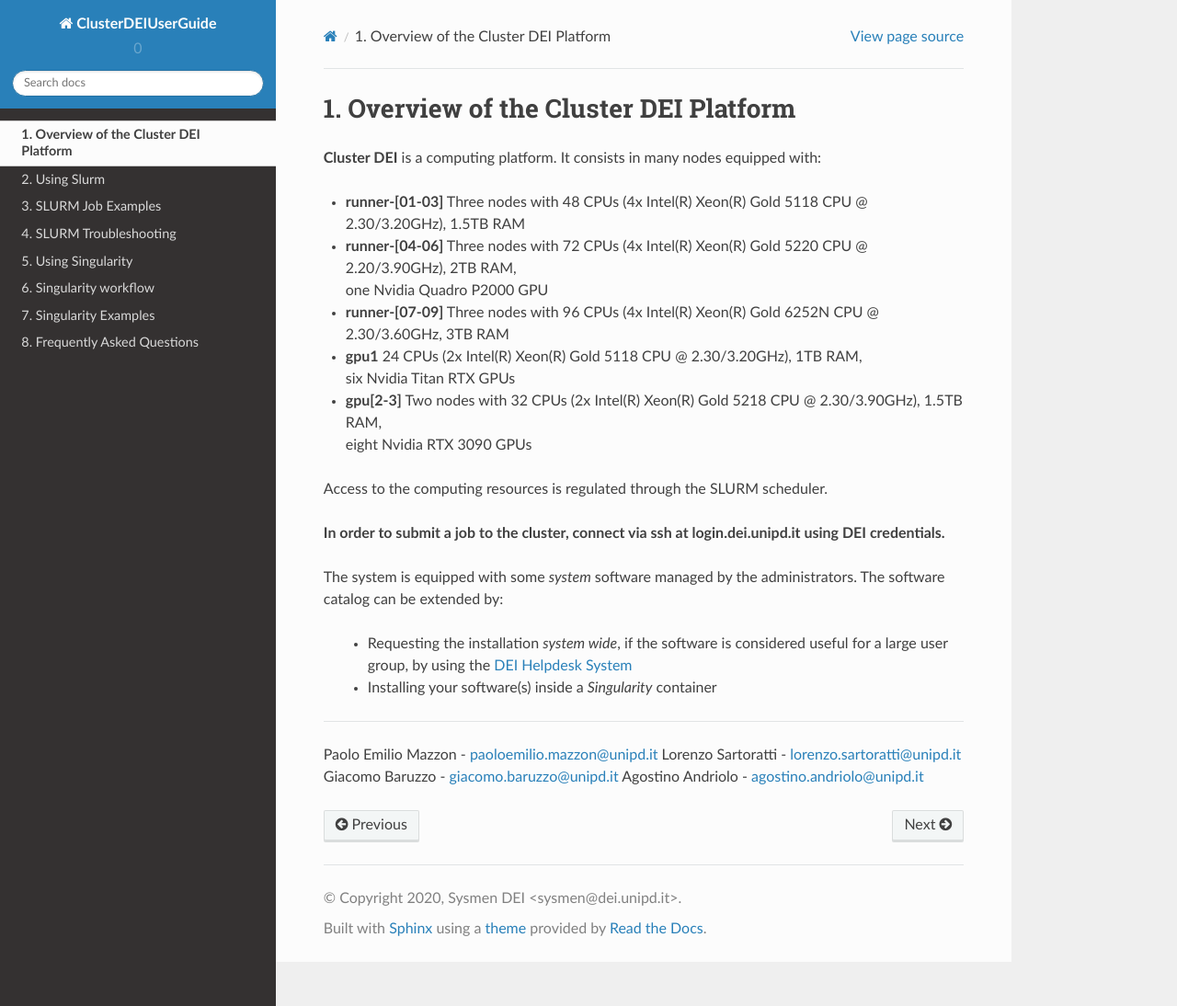
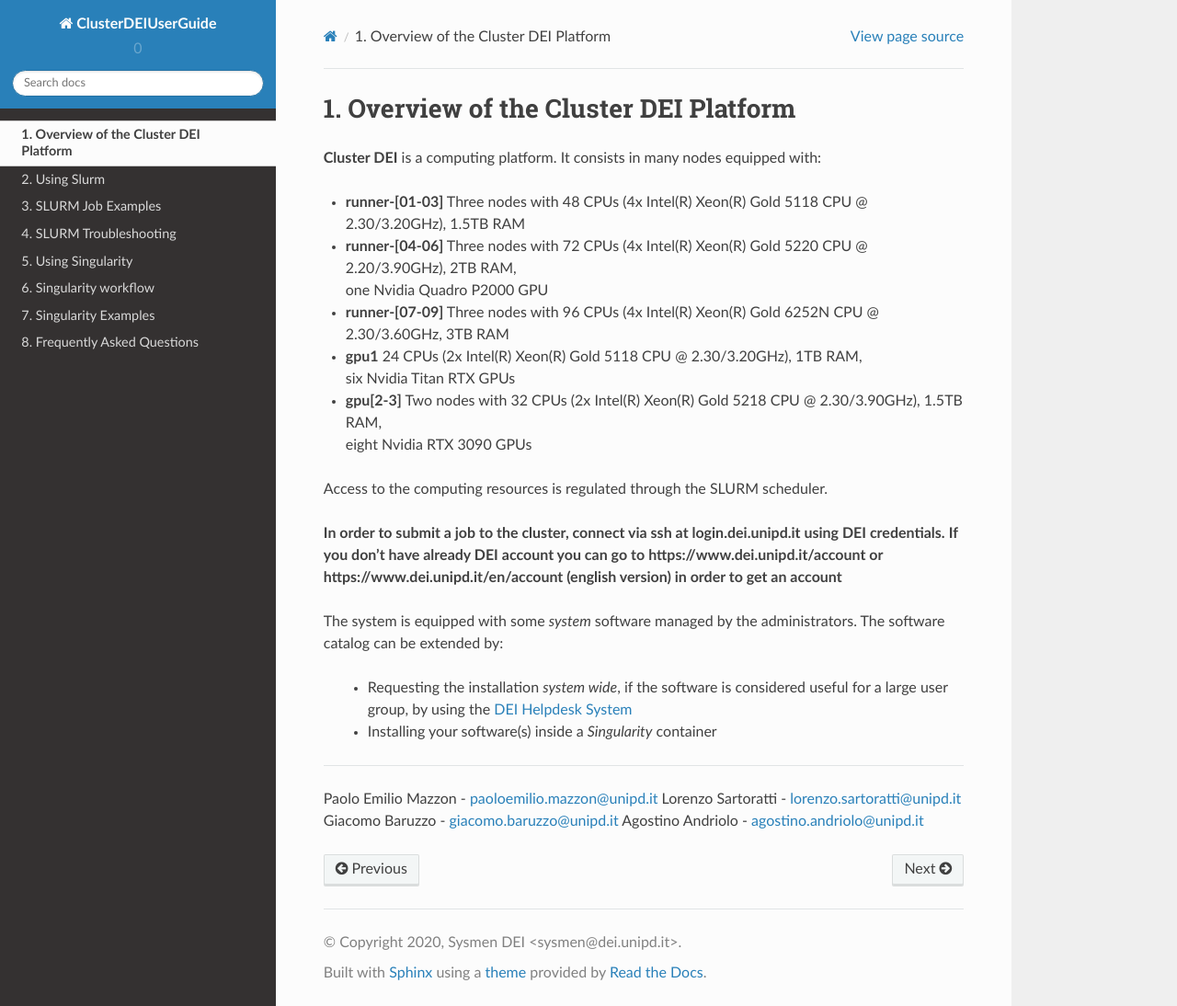
Before and after one commit to agostinoandriolo/clusterDEIguide, a Sphinx documentation site: the page built from ClusterDEIUserGuide-master/docs/Overview.rst, in a window 1280 px wide and 1094 px high. Shown: the whole window at 92% size. Built offline with Sphinx 7.4.7 and the Read the Docs theme 2.0.0, drawn with Linux system fonts in a browser that asks for light colours.

Commit message:
Update Overview.rst

```diff
--- a/ClusterDEIUserGuide-master/docs/Overview.rst
+++ b/ClusterDEIUserGuide-master/docs/Overview.rst
@@ -21,6 +21,9 @@ Overview of the Cluster DEI Platform
 Access to the computing resources is regulated through the SLURM scheduler.
 
 **In order to submit a job to the cluster, connect via ssh at login.dei.unipd.it using DEI credentials.**
+**If you don't have already DEI account you can go to**
+**https://www.dei.unipd.it/account or**
+**https://www.dei.unipd.it/en/account (english version) in order to get an account**
 
 The system is equipped with some *system* software managed by the administrators. The software
 catalog can be extended by:
```
